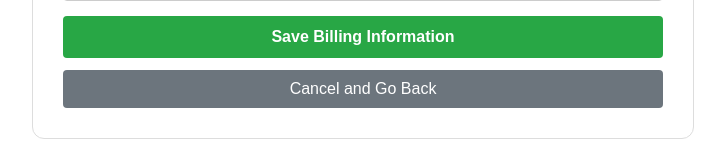
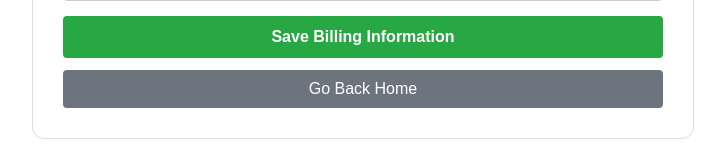
Before and after one commit to INSO4151-Spring2026/ClinicHub, a React (Vite) app in the folder clinic-hub/: page /plan in a window 1280 px wide. Shown: the part 618-778 px from the top of the page, without its empty margins (277-1002 px from the left). Built offline with nearby package versions, Linux system fonts and the light colour scheme.

Commit message:
made all home button named same

```diff
--- a/clinic-hub/src/Create_patient.jsx
+++ b/clinic-hub/src/Create_patient.jsx
@@ -145,7 +145,7 @@ function Create_patient() {
 
       <Link to="/" style={{ textDecoration: 'none' }}>
         <button style={{ display: 'block', width: '100%', marginTop: '10px', padding: '10px', background: '#6c757d', color: 'white', border: 'none', borderRadius: '4px', cursor: 'pointer' }}>
-          Back Home
+         Go Back Home
         </button>
       </Link>
     </div>
--- a/clinic-hub/src/Plan_page.jsx
+++ b/clinic-hub/src/Plan_page.jsx
@@ -129,7 +129,7 @@ function Plan_page() {
 
       <Link to="/" style={{ textDecoration: 'none' }}>
         <button style={{ width: '100%', marginTop: '12px', padding: '10px', backgroundColor: '#6c757d', color: 'white', border: 'none', borderRadius: '4px', cursor: 'pointer' }}>
-          Cancel and Go Back
+           Go Back Home
         </button>
       </Link>
     </div>
--- a/clinic-hub/src/Vitals_page.jsx
+++ b/clinic-hub/src/Vitals_page.jsx
@@ -115,7 +115,7 @@ function Vitals_page() {
 
       <Link to="/">
         <button style={{ display: 'block', marginTop: '10px', padding: '10px 16px', background: '#6c757d', color: 'white', border: 'none', borderRadius: '4px', cursor: 'pointer' }}>
-          Back Home
+         Go Back Home
         </button>
       </Link>
     </div>
```
